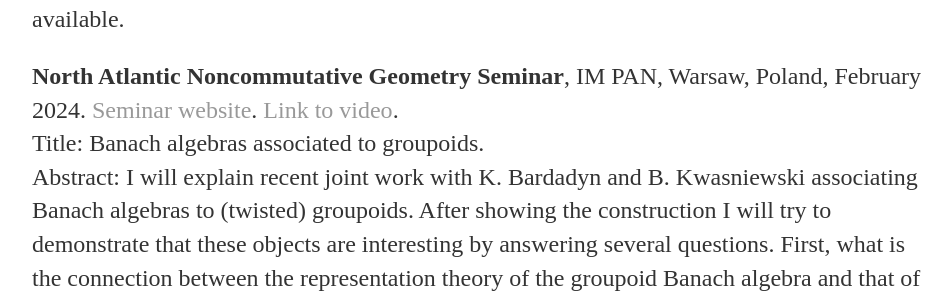
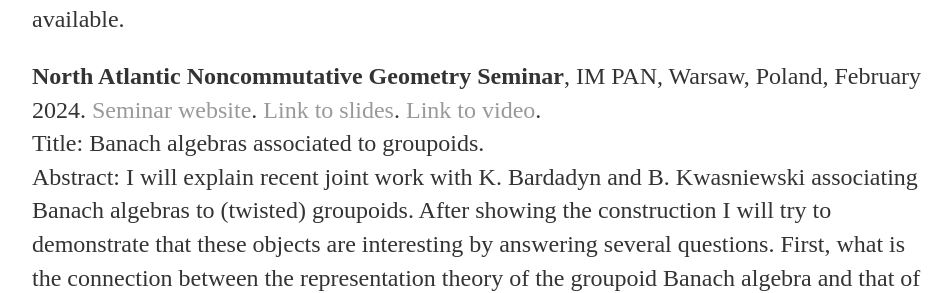
Before and after one commit to andrewmckeemaths/andrewmckeemaths.github.io, a Jekyll site: the page built from speaking/index.html, in a window 1280 px wide and 900 px high. Shown: the part 244-537 px from the top of the window, without its empty margins (160-1112 px from the left). Built offline with Jekyll 4.4.1, drawn with Linux system fonts in a browser that asks for light colours.

Commit message:
Update index.html
Added slides for recent talk

```diff
--- a/speaking/index.html
+++ b/speaking/index.html
@@ -7,7 +7,7 @@ title: Andrew McKee
 
 <p>Some of my research talks from conferences are collected below, with slides where available.</p>
 
-<p><strong>North Atlantic Noncommutative Geometry Seminar</strong>, IM PAN, Warsaw, Poland, February 2024. <a href="https://www.mimuw.edu.pl/en/seminars/talk/banach-algebras-constructed-from-groupoids/">Seminar website</a>. <a href="https://www.youtube.com/watch?v=a9Lc9NHtVoY">Link to video</a>.<br />
+<p><strong>North Atlantic Noncommutative Geometry Seminar</strong>, IM PAN, Warsaw, Poland, February 2024. <a href="https://www.mimuw.edu.pl/en/seminars/talk/banach-algebras-constructed-from-groupoids/">Seminar website</a>. <a href="slides/NANCGSGroupoidBanachAlgebras.pdf">Link to slides</a>. <a href="https://www.youtube.com/watch?v=a9Lc9NHtVoY">Link to video</a>.<br />
 Title: Banach algebras associated to groupoids.<br />
 Abstract: I will explain recent joint work with K. Bardadyn and B. Kwasniewski associating Banach algebras to (twisted) groupoids. After showing the construction I will try to demonstrate that these objects are interesting by answering several questions.  First, what is the connection between the representation theory of the groupoid Banach algebra and that of the inverse semigroup action underlying the groupoid? Secondly, how does our construction relate to existing constructions, such as groupoid Lp-operator algebras? Thirdly, I will investigate the question of when our groupoid Banach algebras are simple.
 </p>
```
